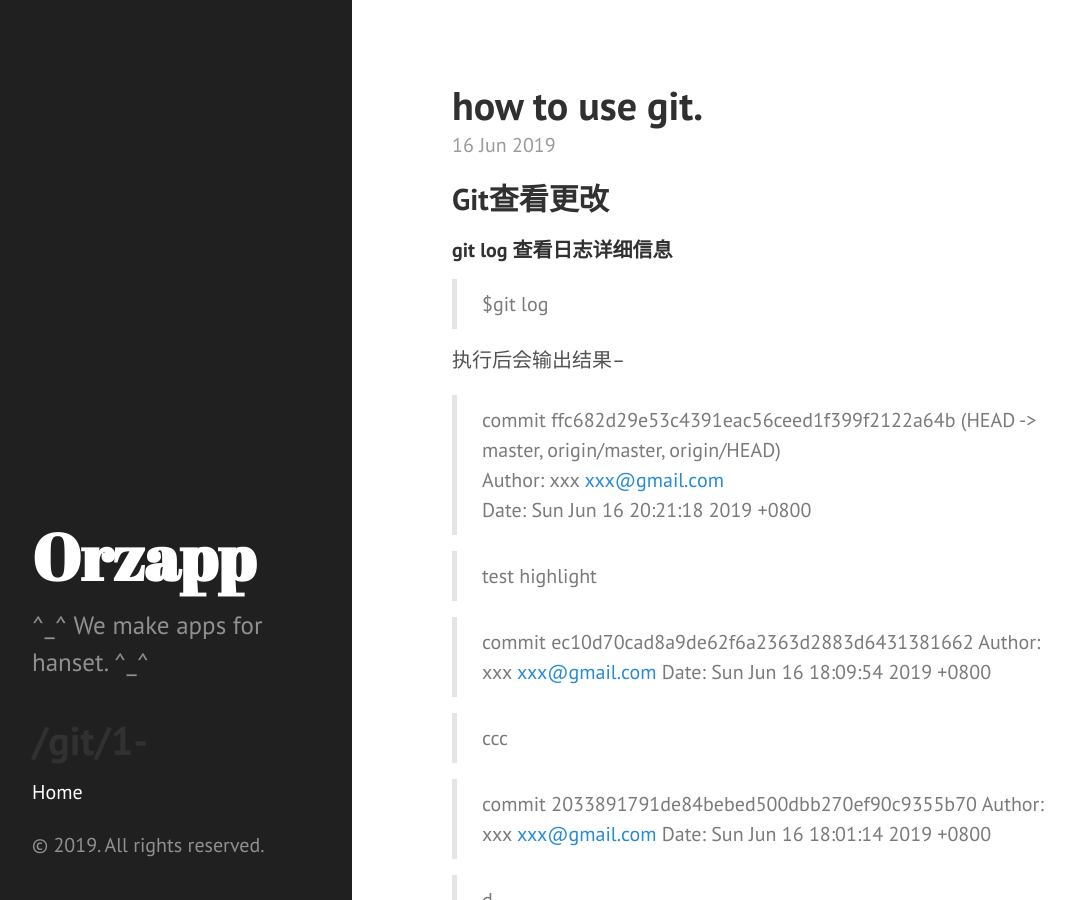
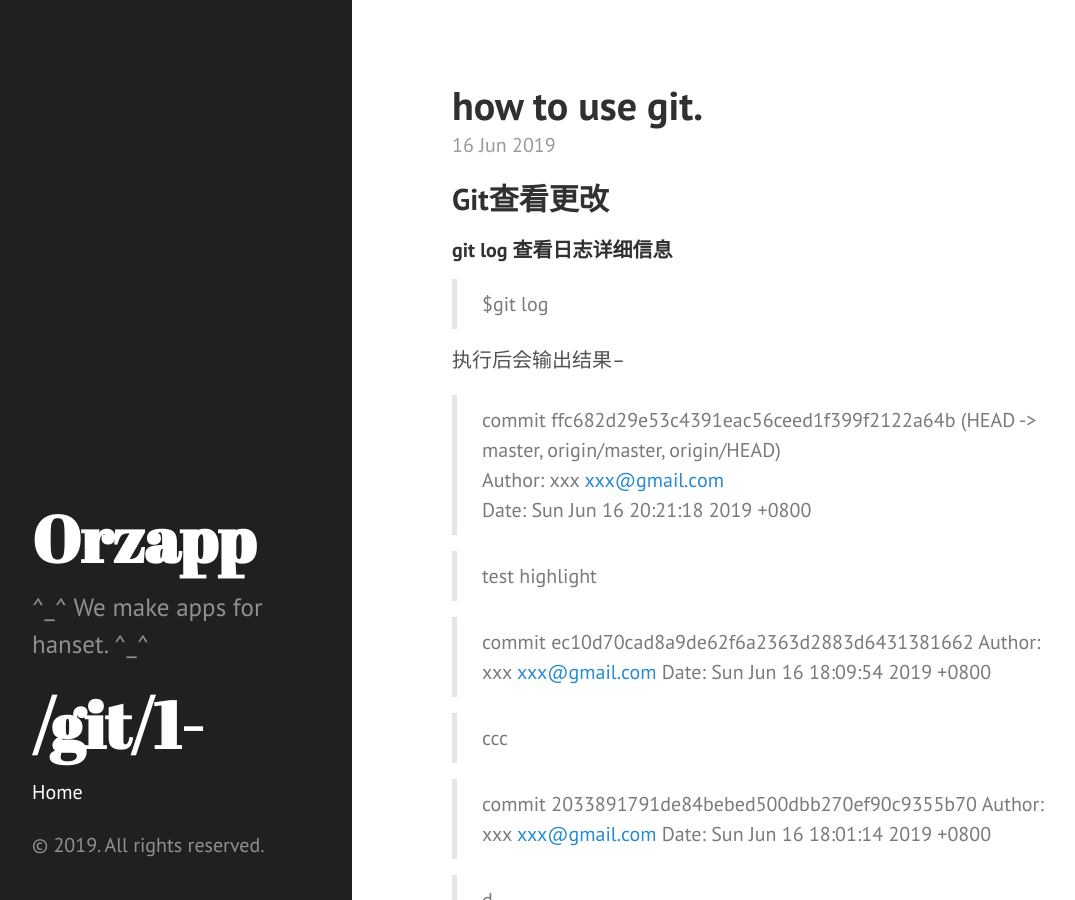
Before and after one commit to Amzaing/Amzaing.github.io, a Jekyll site: the page built from _posts/2019-06-16-git.md, in a window 1280 px wide and 900 px high. Shown: the whole window, without its empty margins (8-1083 px from the left). Built offline with Jekyll 4.4.1, drawn with Linux system fonts in a browser that asks for light colours; Markdown is read by kramdown in place of the engine named in the settings.

Commit message:
Update sidebar.html

```diff
--- a/_includes/sidebar.html
+++ b/_includes/sidebar.html
@@ -3,10 +3,10 @@
     <div class="sidebar-about">
       <h1>{{ site.title }}</h1>
       <p class="lead">{{ site.description }}</p>
+      <h1>{{page.url}}-{{site.baseurl}}</h1>
     </div>
 
     <nav class="sidebar-nav">
-      <h1>{{page.url}}-{{site.baseurl}}</h1>
       <a class="sidebar-nav-item{% if page.url == site.baseurl %} active {% endif %}" href="{{ site.baseurl }}">Home</a>
 
       {% comment %}
```
